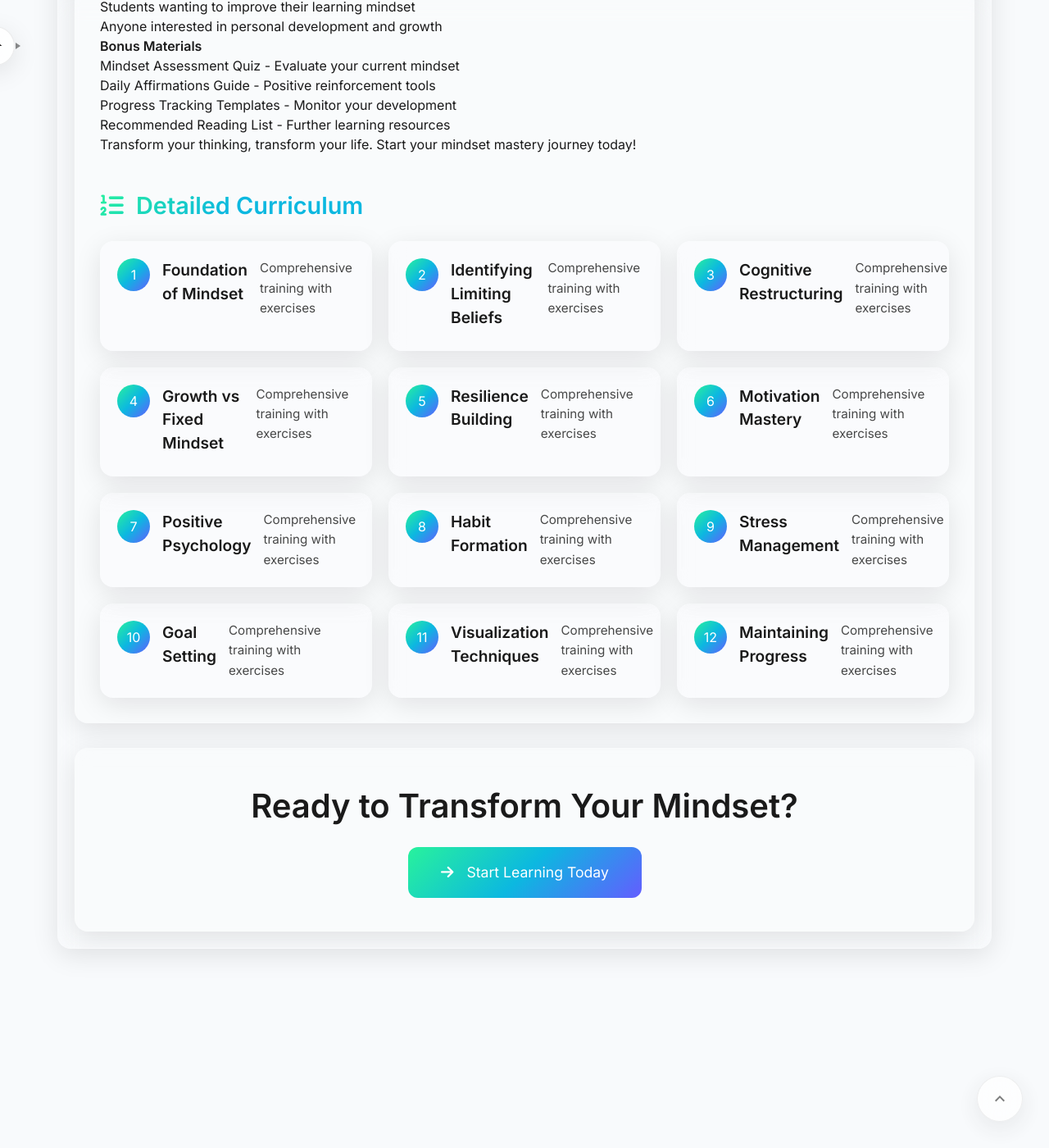
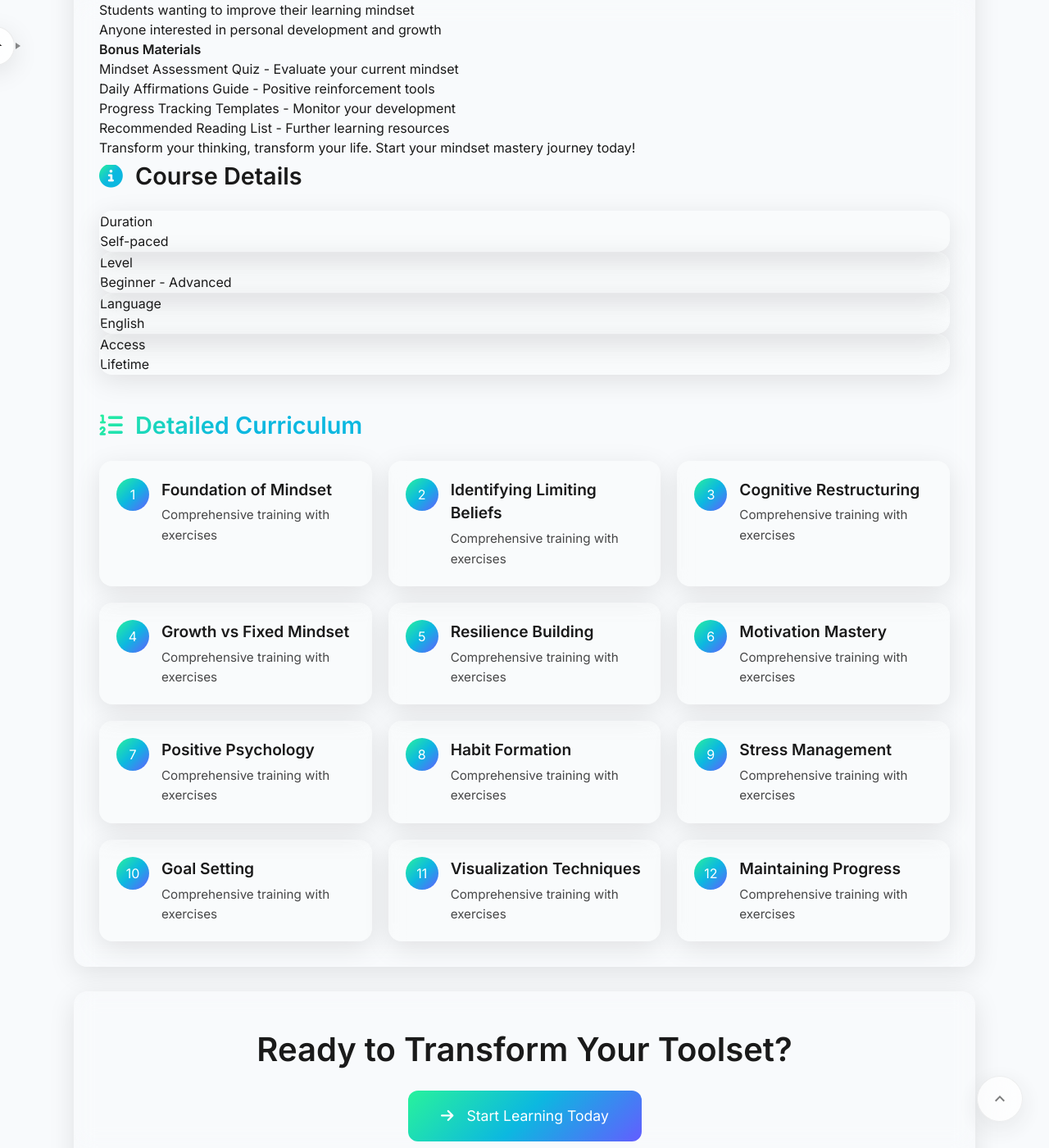
Before and after one commit to ortonBio/portfolio.github.io, a Jekyll site: the page built from _shop_items/productivity-toolkit.md, in a window 1280 px wide and 1400 px high, scrolled down 1161 px. Shown: the whole window at 82% size. Built offline with Jekyll 4.4.1, drawn with Linux system fonts in a browser that asks for light colours; nearby versions of some CDN libraries; before the commit the page ends 2348 px from its top, so only the background shows below that; some of the changed text lies outside the part shown.

Commit message:
Update shop-item.html

```diff
--- a/_layouts/shop-item.html
+++ b/_layouts/shop-item.html
@@ -33,9 +33,9 @@
   </div>
 </button>
 
-<article class="product-article glass-card">
+<article class="product-article">
   <!-- Hero Section -->
-  <header class="product-hero">
+  <div class="product-hero">
     <div class="product-hero-image image-loading glass-card">
       <img class="lazy-img" loading="lazy" src="{{ page.image }}" alt="{{ page.title }}" data-zoomable>
     </div>
@@ -47,7 +47,7 @@
           {% if page.original_price %}
             <span class="original-price">{{ page.original_price }}</span>
           {% endif %}
-          <span class="current-price gradient-text">{{ page.price }}</span>
+          <span class="current-price">{{ page.price }}</span>
         </div>
       </div>
 
@@ -59,7 +59,7 @@
         <ul>
           {% for feature in page.features %}
             <li class="feature-item">
-              <span class="feature-icon fa-gradient">✓</span>
+              <div class="feature-icon">✓</div>
               <span>{{ feature }}</span>
             </li>
           {% endfor %}
@@ -79,10 +79,10 @@
 
       <div class="product-guarantee">
         <i class="fas fa-shield-alt gradient-icon"></i>
-        <span>{{ page.features[3] }}</span>
+        <span>30-day money-back guarantee</span>
       </div>
     </div>
-  </header>
+  </div>
 
   <!-- Course Content -->
   <div class="product-content glass-card">
@@ -90,27 +90,181 @@
       {{ content }}
     </div>
 
+    <!-- Course Details -->
+    <div class="course-details">
+      <h2 class="module-title"><i class="fas fa-info-circle gradient-icon mr-2"></i> Course Details</h2>
+      <div class="product-meta-grid">
+        <div class="meta-item glass-card">
+          <div class="meta-label">Duration</div>
+          <div class="meta-value">{{ page.duration | default: "Self-paced" }}</div>
+        </div>
+        <div class="meta-item glass-card">
+          <div class="meta-label">Level</div>
+          <div class="meta-value">{{ page.level | default: "Beginner - Advanced" }}</div>
+        </div>
+        <div class="meta-item glass-card">
+          <div class="meta-label">Language</div>
+          <div class="meta-value">{{ page.language | default: "English" }}</div>
+        </div>
+        <div class="meta-item glass-card">
+          <div class="meta-label">Access</div>
+          <div class="meta-value">{{ page.access | default: "Lifetime" }}</div>
+        </div>
+      </div>
+    </div>
+
     <!-- Course Modules -->
     <div class="course-modules">
       <h2 class="module-title gradient-text"><i class="fas fa-list-ol mr-2"></i> Detailed Curriculum</h2>
       <div class="modules-container">
-        {% assign modules = "Foundation of Mindset|Identifying Limiting Beliefs|Cognitive Restructuring|Growth vs Fixed Mindset|Resilience Building|Motivation Mastery|Positive Psychology|Habit Formation|Stress Management|Goal Setting|Visualization Techniques|Maintaining Progress" | split: "|" %}
-        {% for module in modules %}
-        <div class="module-card glass-card">
-          <div class="module-number">{{ forloop.index }}</div>
-          <h3>{{ module }}</h3>
-          <p>Comprehensive training with exercises</p>
+        {% if page.modules %}
+          {% for module in page.modules %}
+          <div class="module-card glass-card">
+            <div class="module-number">{{ forloop.index }}</div>
+            <div>
+              <h3>{{ module.title }}</h3>
+              <p>{{ module.description | default: "Comprehensive training with exercises" }}</p>
+            </div>
+          </div>
+          {% endfor %}
+        {% else %}
+          <!-- Default modules for mindset course -->
+          {% assign modules = "Foundation of Mindset,Identifying Limiting Beliefs,Cognitive Restructuring,Growth vs Fixed Mindset,Resilience Building,Motivation Mastery,Positive Psychology,Habit Formation,Stress Management,Goal Setting,Visualization Techniques,Maintaining Progress" | split: "," %}
+          {% for module in modules %}
+          <div class="module-card glass-card">
+            <div class="module-number">{{ forloop.index }}</div>
+            <div>
+              <h3>{{ module }}</h3>
+              <p>Comprehensive training with exercises</p>
+            </div>
+          </div>
+          {% endfor %}
+        {% endif %}
+      </div>
+    </div>
+
+    <!-- Author/Instructor Section -->
+    {% if page.author %}
+    <div class="course-author">
+      <h2 class="module-title"><i class="fas fa-user-tie gradient-icon mr-2"></i> Instructor</h2>
+      <div class="author-info glass-card">
+        <div class="author-avatar">
+          {% if page.author.avatar %}
+            <img src="{{ page.author.avatar }}" alt="{{ page.author.name }}" />
+          {% else %}
+            {{ page.author.name | slice: 0, 2 | upcase }}
+          {% endif %}
+        </div>
+        <div class="author-details">
+          <div class="author-name">{{ page.author.name }}</div>
+          <div class="author-title">{{ page.author.title }}</div>
+          <div class="author-bio">{{ page.author.bio }}</div>
+        </div>
+      </div>
+    </div>
+    {% endif %}
+
+    <!-- Testimonials Section -->
+    {% if page.testimonials %}
+    <div class="course-testimonials">
+      <h2 class="module-title"><i class="fas fa-star gradient-icon mr-2"></i> Student Reviews</h2>
+      <div class="testimonials-grid">
+        {% for testimonial in page.testimonials %}
+        <div class="testimonial-card glass-card">
+          <div class="testimonial-stars">
+            {% for i in (1..testimonial.rating) %}★{% endfor %}
+          </div>
+          <div class="testimonial-content">
+            <p>"{{ testimonial.content }}"</p>
+            <div class="testimonial-author">
+              <strong>{{ testimonial.name }}</strong>
+              {% if testimonial.title %}
+                <span> • {{ testimonial.title }}</span>
+              {% endif %}
+            </div>
+          </div>
         </div>
         {% endfor %}
       </div>
     </div>
+    {% endif %}
+
+    <!-- FAQ Section -->
+    {% if page.faq %}
+    <div class="course-faq">
+      <h2 class="module-title"><i class="fas fa-question-circle gradient-icon mr-2"></i> Frequently Asked Questions</h2>
+      <div class="faq-container">
+        {% for faq in page.faq %}
+        <div class="faq-item glass-card">
+          <div class="faq-question">{{ faq.question }}</div>
+          <div class="faq-answer">{{ faq.answer }}</div>
+        </div>
+        {% endfor %}
+      </div>
+    </div>
+    {% endif %}
   </div>
 
   <!-- Final CTA -->
   <div class="product-cta glass-card">
-    <h2>Ready to Transform Your Mindset?</h2>
+    <h2>Ready to Transform Your {{ page.category | default: "Mindset" }}?</h2>
     <a href="{{ page.stripe_link }}" class="btn-primary action-btn pulse">
       <i class="fas fa-arrow-right mr-2"></i> Start Learning Today
     </a>
   </div>
 </article>
+
+<script>
+// FAQ Toggle Functionality
+document.querySelectorAll(".faq-question").forEach(question => {
+  question.addEventListener("click", () => {
+    const answer = question.nextElementSibling;
+    const isOpen = answer.style.display === "block";
+
+    // Close all answers
+    document.querySelectorAll(".faq-answer").forEach(ans => {
+      ans.style.display = "none";
+    });
+
+    // Open current answer if it was closed
+    if (!isOpen) {
+      answer.style.display = "block";
+    }
+  });
+});
+
+// Scroll Animation Observer
+const observerOptions = {
+  threshold: 0.1,
+  rootMargin: "0px 0px -50px 0px"
+};
+
+const observer = new IntersectionObserver((entries) => {
+  entries.forEach(entry => {
+    if (entry.isIntersecting) {
+      entry.target.style.opacity = "1";
+      entry.target.style.transform = "translateY(0)";
+    }
+  });
+}, observerOptions);
+
+// Observe all glass cards for animation
+document.querySelectorAll(".glass-card").forEach(card => {
+  card.style.opacity = "0";
+  card.style.transform = "translateY(20px)";
+  card.style.transition = "opacity 0.6s ease, transform 0.6s ease";
+  observer.observe(card);
+});
+
+// Lazy loading for images
+document.querySelectorAll('.lazy-img').forEach(img => {
+  img.addEventListener('load', function() {
+    this.classList.add('loaded');
+  });
+
+  // If image is already loaded
+  if (img.complete) {
+    img.classList.add('loaded');
+  }
+});
+</script>
```
